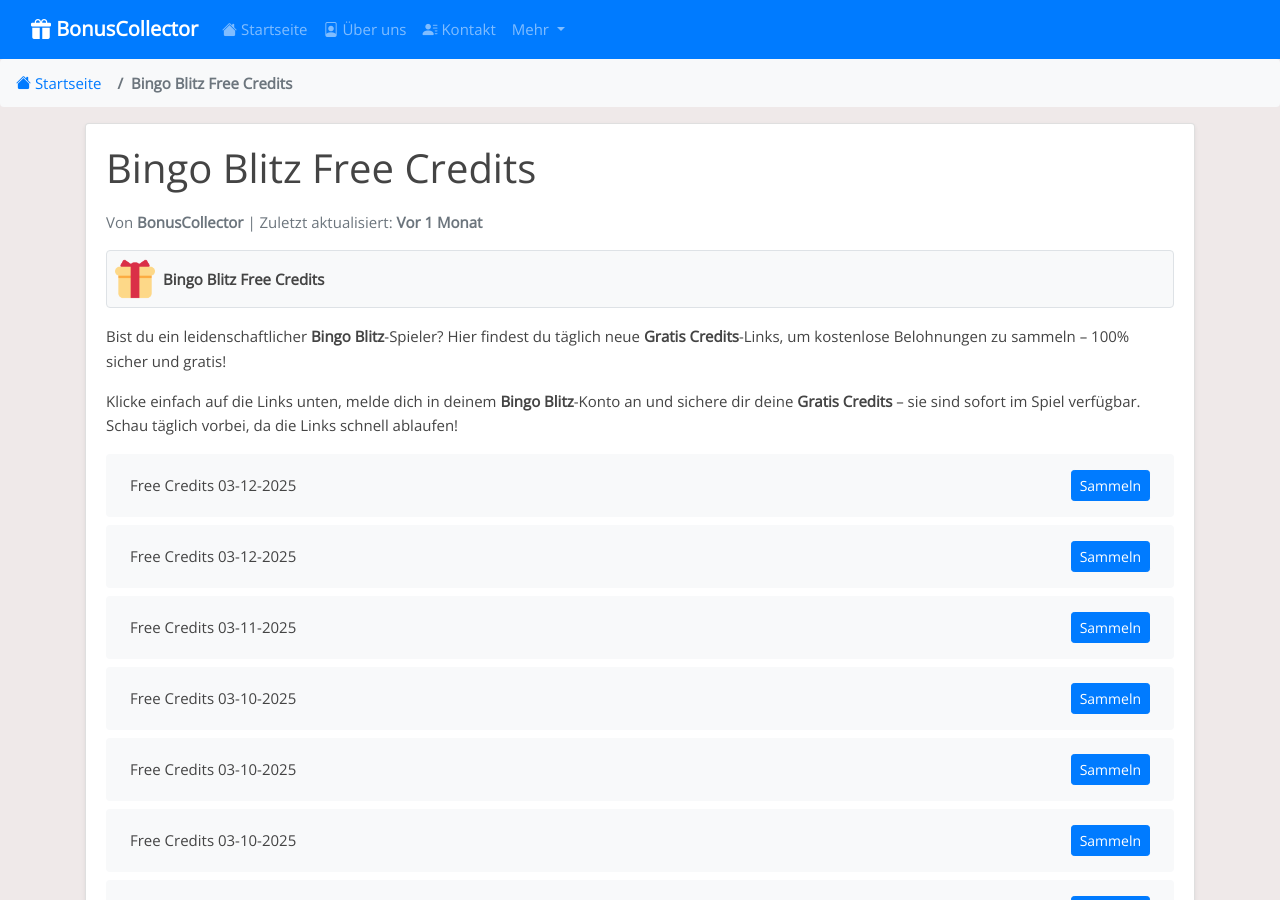
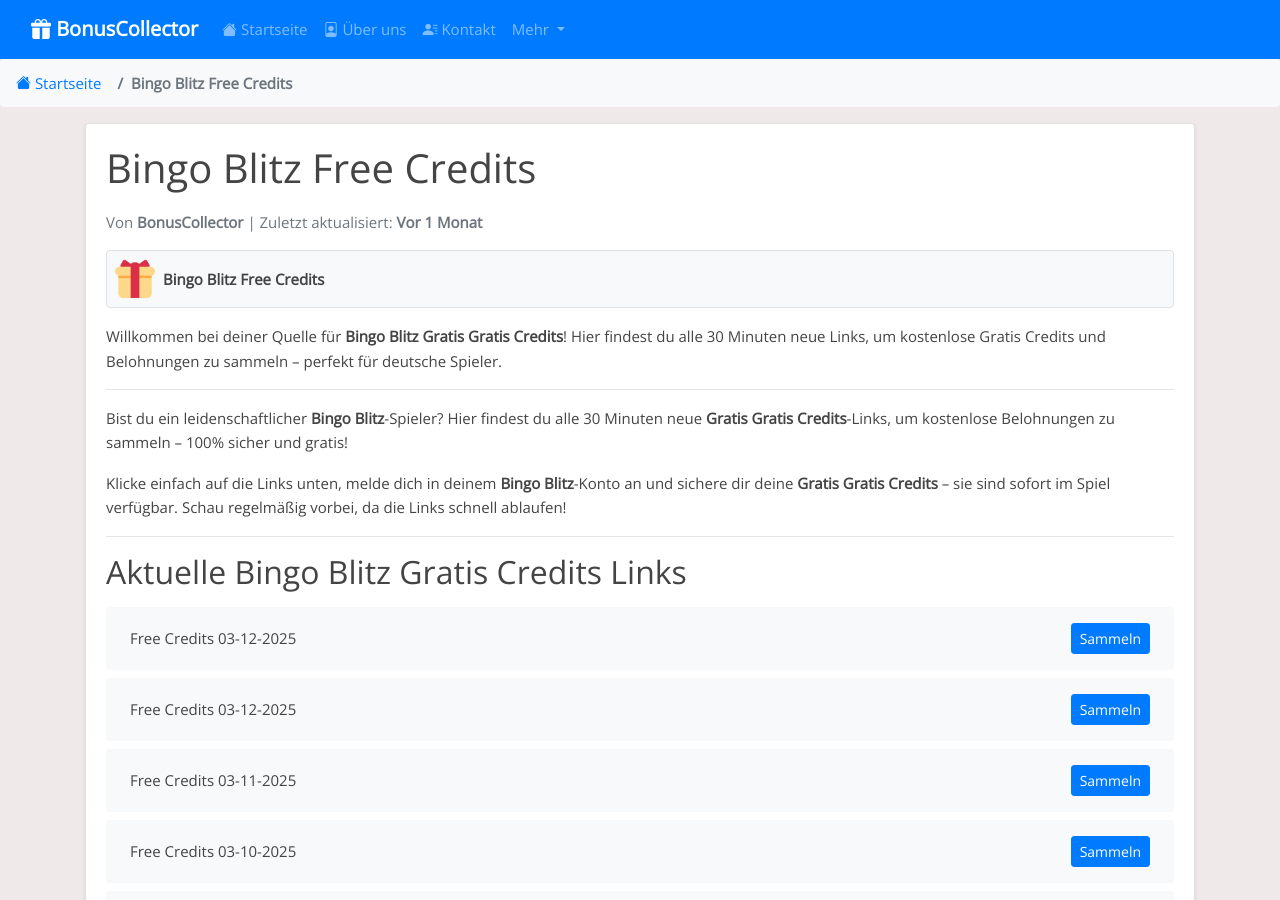
Before and after one commit to Prollad99/bs-de, a Jekyll site: the page built from _posts/2025-01-18-bingo-blitz.md, in a window 1280 px wide and 900 px high. Built offline with Jekyll 4.4.1, drawn with Linux system fonts in a browser that asks for light colours.

Commit message:
Update bingo-blitz reward links, content, and last modified date

```diff
--- a/_includes/bingo-blitz_post.html
+++ b/_includes/bingo-blitz_post.html
@@ -1,3 +1,11 @@
-Bist du ein leidenschaftlicher **Bingo Blitz**-Spieler? Hier findest du täglich neue **Gratis Credits**-Links, um kostenlose Belohnungen zu sammeln – 100% sicher und gratis!
+Willkommen bei deiner Quelle für **Bingo Blitz Gratis Gratis Credits**! Hier findest du alle 30 Minuten neue Links, um kostenlose Gratis Credits und Belohnungen zu sammeln – perfekt für deutsche Spieler.
 
-Klicke einfach auf die Links unten, melde dich in deinem **Bingo Blitz**-Konto an und sichere dir deine **Gratis Credits** – sie sind sofort im Spiel verfügbar. Schau täglich vorbei, da die Links schnell ablaufen!
+---
+
+Bist du ein leidenschaftlicher **Bingo Blitz**-Spieler? Hier findest du alle 30 Minuten neue **Gratis Gratis Credits**-Links, um kostenlose Belohnungen zu sammeln – 100% sicher und gratis!
+
+Klicke einfach auf die Links unten, melde dich in deinem **Bingo Blitz**-Konto an und sichere dir deine **Gratis Gratis Credits** – sie sind sofort im Spiel verfügbar. Schau regelmäßig vorbei, da die Links schnell ablaufen!
+
+---
+
+## Aktuelle Bingo Blitz Gratis Credits Links
```
